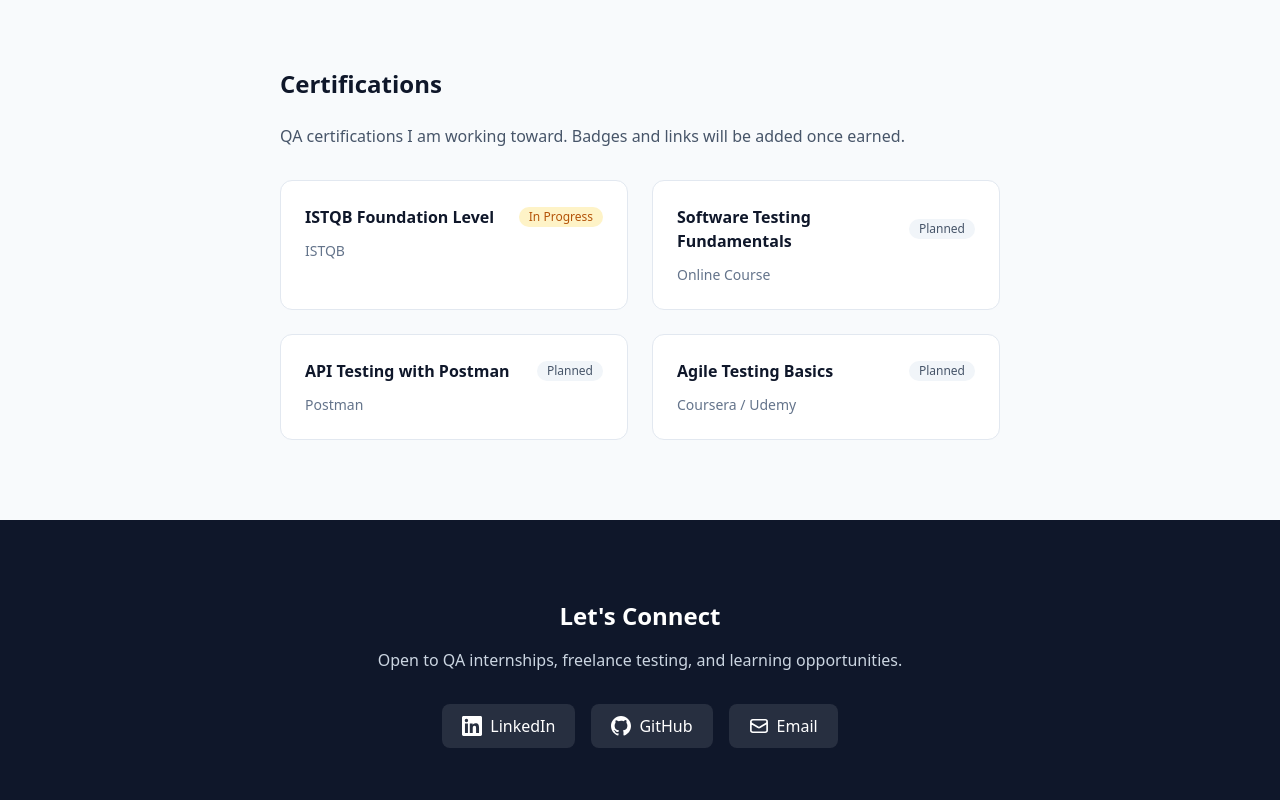
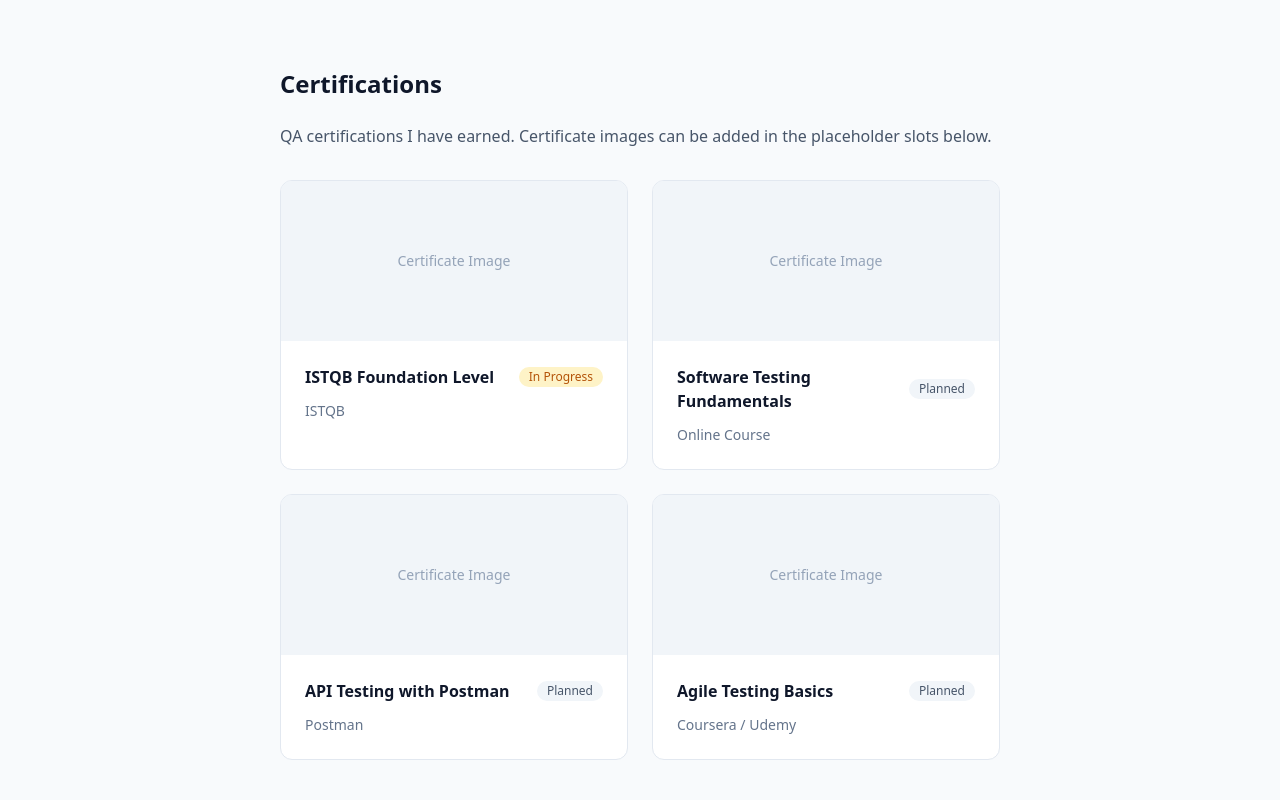
Before and after one commit to Salsadila2002/portfolio-qa, a Next.js app: page / in a window 1280 px wide. Shown: the part 1980-2780 px from the top of the page. Built offline with nearby package versions, Linux system fonts and the light colour scheme.

Commit message:
feat: add image placeholders in certifications section

```diff
--- a/app/page.tsx
+++ b/app/page.tsx
@@ -135,8 +135,8 @@
       <section id="certifications" className="mx-auto max-w-3xl px-6 py-20">
         <h2 className="mb-6 text-2xl font-bold text-dark">Certifications</h2>
         <p className="mb-8 text-slate-600">
-          QA certifications I am working toward. Badges and links will be added
-          once earned.
+          QA certifications I have earned. Certificate images can be added in the
+          placeholder slots below.
         </p>
         <div className="grid gap-6 md:grid-cols-2">
           {[
@@ -163,8 +163,12 @@
           ].map((cert) => (
             <div
               key={cert.title}
-              className="rounded-xl border border-slate-200 bg-white p-6 transition hover:border-primary/40"
+              className="overflow-hidden rounded-xl border border-slate-200 bg-white transition hover:border-primary/40"
             >
+              <div className="flex h-40 items-center justify-center bg-slate-100 text-sm text-slate-400">
+                <span>Certificate Image</span>
+              </div>
+              <div className="p-6">
                 <div className="mb-3 flex items-center justify-between">
                   <h3 className="font-semibold text-dark">{cert.title}</h3>
                   <span
@@ -178,6 +182,7 @@
                   </span>
                 </div>
                 <p className="text-sm text-slate-500">{cert.provider}</p>
+              </div>
             </div>
           ))}
         </div>
```
Lines whose indentation alone changed are shown as unchanged.
